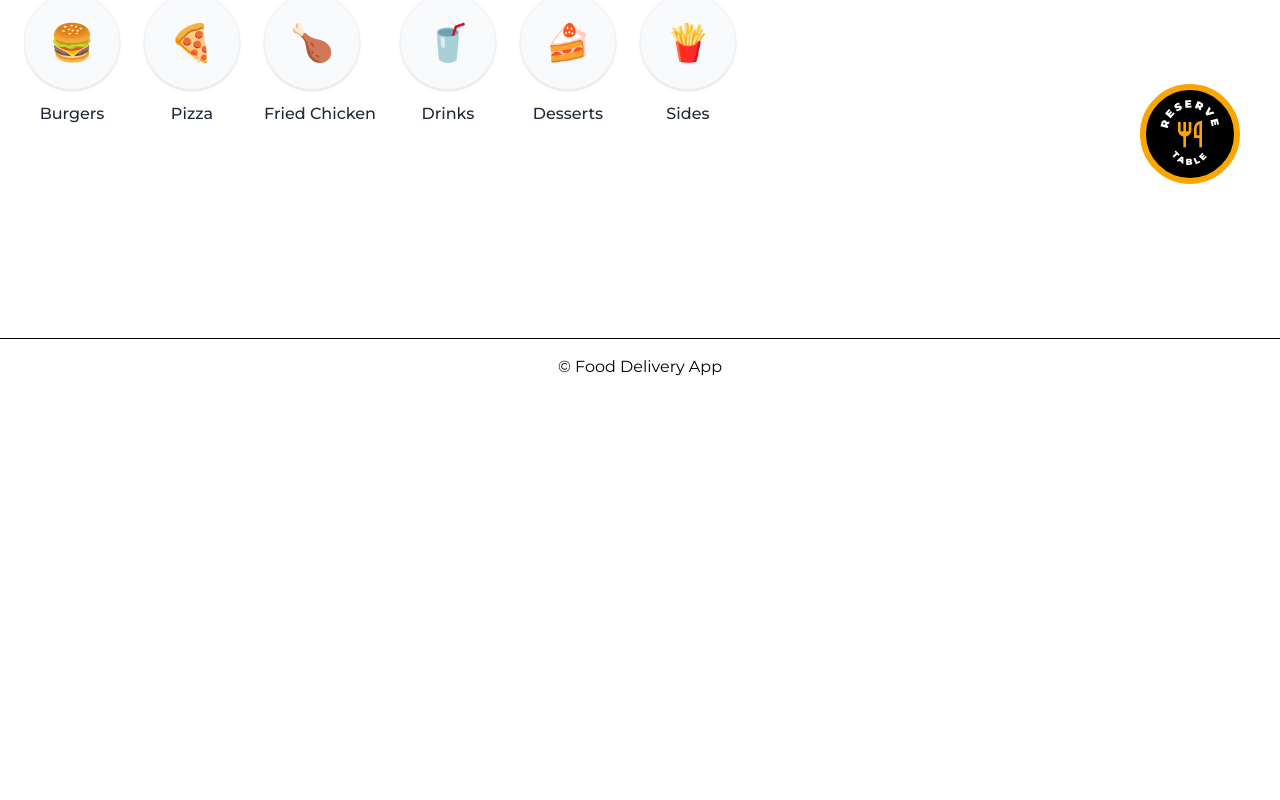
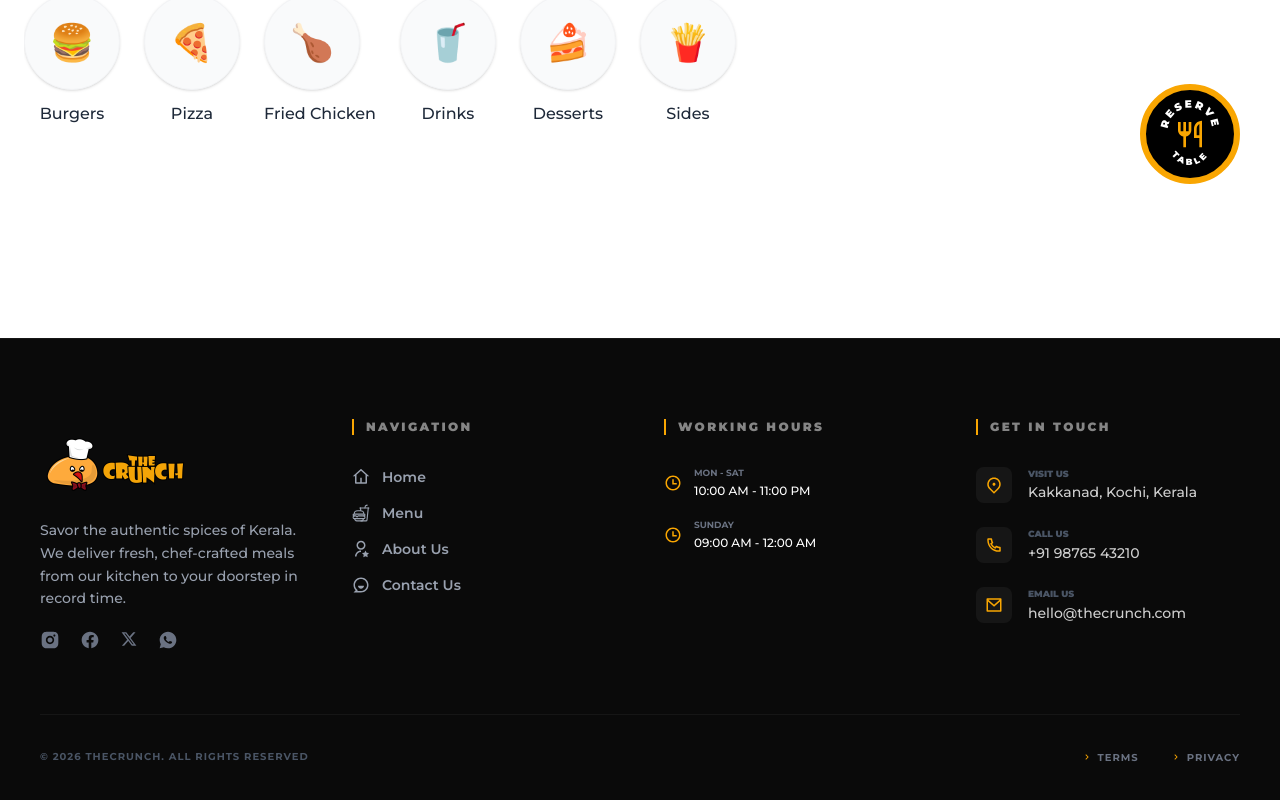
Before and after one commit to Nived11/Restaurant_APP, a React (Vite) app in the folder front-end/: page / in a window 1280 px wide. Shown: the part 576-1376 px from the top of the page. Before the commit the page ends 971 px from the top, so only its background shows below. Built offline with nearby package versions, Linux system fonts and the light colour scheme.

Commit message:
footer Done

```diff
--- a/front-end/src/components/common/Footer.jsx
+++ b/front-end/src/components/common/Footer.jsx
@@ -1,7 +1,157 @@
+import { Link } from "react-router-dom";
+import { SITE_CONFIG } from "../../config/siteConfig";
+import {
+  RiInstagramFill,
+  RiFacebookCircleFill,
+  RiTwitterXFill,
+  RiWhatsappFill,
+  RiMapPin2Line,
+  RiPhoneLine,
+  RiMailLine,
+  RiTimeLine,
+  RiHome4Line,
+  RiUserStarLine,
+  RiChatSmile3Line,
+  RiArrowRightSLine
+} from "react-icons/ri";
+import { IoFastFoodOutline } from "react-icons/io5";
+import Logo from "../../assets/Logo-web.png";
+
 const Footer = () => {
   return (
-    <footer className="p-4 border-t text-center">
-      © Food Delivery App
+    <footer className="bg-[#0A0A0A] text-white pt-12 md:pt-20 pb-32 md:pb-12 border-t border-white/5">
+      <div className="max-w-[1440px] mx-auto px-6 md:px-10">
+
+        {/* Main Footer Grid */}
+        <div className="grid grid-cols-1 sm:grid-cols-2 lg:grid-cols-4 gap-12 border-b border-white/5 pb-12 md:pb-16">
+
+          {/* 1. Brand & About */}
+          <div className="flex flex-col ">
+            <Link to="/" className="inline-block group">
+              <img
+                src={Logo}
+               alt={`${SITE_CONFIG.appName} Logo`}
+                className="h-18 md:h-25 w-auto object-contain transition-all duration-300 group-hover:drop-shadow-[0_0_8px_rgba(255,255,255,0.2)]"
+              />
+            </Link>
+            <p className="text-gray-400 text-xs md:text-sm leading-relaxed font-medium max-w-xs">
+              Savor the authentic spices of Kerala. We deliver fresh, chef-crafted meals from our kitchen to your doorstep in record time.
+            </p>
+            {/* Social Icons */}
+            <div className="flex gap-5 pt-5">
+              <a href={SITE_CONFIG.socials.instagram} className="text-gray-500 hover:text-[#E4405F] transition-all transform hover:-translate-y-1"><RiInstagramFill size={20} /></a>
+              <a href={SITE_CONFIG.socials.facebook} className="text-gray-500 hover:text-[#1877F2] transition-all transform hover:-translate-y-1"><RiFacebookCircleFill size={20} /></a>
+              <a href={SITE_CONFIG.socials.twitter} className="text-gray-500 hover:text-white transition-all transform hover:-translate-y-1"><RiTwitterXFill size={18} /></a>
+              <a href={SITE_CONFIG.socials.whatsapp} className="text-gray-500 hover:text-[#25D366] transition-all transform hover:-translate-y-1"><RiWhatsappFill size={20} /></a>
+            </div>
+          </div>
+
+          {/* 2. Navigation */}
+          <div>
+            <h4 className="text-[10px] md:text-xs font-black uppercase tracking-[0.2em] text-white/50 mb-6 md:mb-8 border-l-2 border-primary pl-3">
+               Navigation
+            </h4>
+            <ul className="space-y-4 text-gray-400">
+              {[
+                { name: "Home", path: "/", icon: <RiHome4Line /> },
+                { name: "Menu", path: "/menu", icon: <IoFastFoodOutline /> },
+                { name: "About Us", path: "/about", icon: <RiUserStarLine /> },
+                { name: "Contact Us", path: "/contact", icon: <RiChatSmile3Line /> },
+              ].map((link) => (
+                <li key={link.name}>
+                  <Link to={link.path} className="flex items-center gap-3 text-xs md:text-sm font-semibold hover:text-primary transition-all group">
+                    <span className="text-base md:text-lg group-hover:scale-110 transition-transform">{link.icon}</span>
+                    <span className="relative">
+                       {link.name}
+                       <span className="absolute bottom-0 left-0 w-0 h-[1px] bg-primary transition-all duration-300 group-hover:w-full"></span>
+                    </span>
+                  </Link>
+                </li>
+              ))}
+            </ul>
+          </div>
+
+          {/* 3. Working Hours */}
+          <div>
+            <h4 className="text-[10px] md:text-xs font-black uppercase tracking-[0.2em] text-white/50 mb-6 md:mb-8 border-l-2 border-primary pl-3">
+               Working Hours
+            </h4>
+            <div className="space-y-5">
+              <div className="flex items-center gap-3">
+                <RiTimeLine className="text-primary shrink-0" size={18} />
+                <div className="text-[11px] md:text-xs">
+                  <p className="text-gray-500 font-bold uppercase text-[9px] mb-1">Mon - Sat</p>
+                  <p className="text-white font-medium">10:00 AM - 11:00 PM</p>
+                </div>
+              </div>
+              <div className="flex items-center gap-3">
+                <RiTimeLine className="text-primary shrink-0" size={18} />
+                <div className="text-[11px] md:text-xs">
+                  <p className="text-gray-500 font-bold uppercase text-[9px] mb-1">Sunday</p>
+                  <p className="text-white font-medium">09:00 AM - 12:00 AM</p>
+                </div>
+              </div>
+            </div>
+          </div>
+
+          {/* 4. Get In Touch */}
+          <div>
+            <h4 className="text-[10px] md:text-xs font-black uppercase tracking-[0.2em] text-white/50 mb-6 md:mb-8 border-l-2 border-primary pl-3">
+               Get In Touch
+            </h4>
+            <ul className="space-y-6">
+              <li>
+                <a href={SITE_CONFIG.location} target="_blank" rel="noreferrer" className="flex items-start gap-4 group">
+                  <div className="w-9 h-9 rounded-lg bg-white/5 flex items-center justify-center text-primary group-hover:bg-primary group-hover:text-black transition-all shrink-0">
+                    <RiMapPin2Line size={18} />
+                  </div>
+                  <div>
+                    <p className="text-[9px] font-black text-gray-600 uppercase mb-0.5">Visit Us</p>
+                    <p className="text-xs md:text-sm font-medium text-white/80 group-hover:text-white transition-colors leading-snug">{SITE_CONFIG.address}</p>
+                  </div>
+                </a>
+              </li>
+              <li>
+                <a href={`tel:${SITE_CONFIG.phone}`} className="flex items-center gap-4 group">
+                  <div className="w-9 h-9 rounded-lg bg-white/5 flex items-center justify-center text-primary group-hover:bg-primary group-hover:text-black transition-all shrink-0">
+                    <RiPhoneLine size={18} />
+                  </div>
+                  <div>
+                    <p className="text-[9px] font-black text-gray-600 uppercase mb-0.5">Call Us</p>
+                    <p className="text-xs md:text-sm font-medium text-white/80 group-hover:text-white transition-colors">{SITE_CONFIG.phone}</p>
+                  </div>
+                </a>
+              </li>
+              <li>
+                <a href={`mailto:${SITE_CONFIG.email}`} className="flex items-center gap-4 group">
+                  <div className="w-9 h-9 rounded-lg bg-white/5 flex items-center justify-center text-primary group-hover:bg-primary group-hover:text-black transition-all shrink-0">
+                    <RiMailLine size={18} />
+                  </div>
+                  <div>
+                    <p className="text-[9px] font-black text-gray-600 uppercase mb-0.5">Email Us</p>
+                    <p className="text-xs md:text-sm font-medium text-white/80 group-hover:text-white transition-colors">{SITE_CONFIG.email}</p>
+                  </div>
+                </a>
+              </li>
+            </ul>
+          </div>
+        </div>
+
+        {/* Bottom Bar */}
+        <div className="mt-8 flex flex-col md:flex-row justify-between items-center gap-6">
+          <p className="text-[9px] md:text-[10px] font-bold text-gray-600 uppercase tracking-widest text-center md:text-left leading-loose">
+            &copy; 2026 TheCrunch. All rights reserved
+          </p>
+          <div className="flex gap-6 md:gap-8 text-[9px] md:text-[10px] font-bold text-gray-500 uppercase tracking-widest">
+            <a href="#" className="hover:text-white transition-colors flex items-center gap-1.5 group">
+              <RiArrowRightSLine className="text-primary group-hover:translate-x-1 transition-transform" /> Terms
+            </a>
+            <a href="#" className="hover:text-white transition-colors flex items-center gap-1.5 group">
+              <RiArrowRightSLine className="text-primary group-hover:translate-x-1 transition-transform" /> Privacy
+            </a>
+          </div>
+        </div>
+      </div>
     </footer>
   );
 };
--- a/front-end/src/components/common/Header.jsx
+++ b/front-end/src/components/common/Header.jsx
@@ -61,6 +61,23 @@ const Header = () => {
     setSearchOpen(false);
     setSearchQuery("");
   };
+
+  // Handle click outside search bar
+  useEffect(() => {
+    const handleClickOutside = (event) => {
+      if (searchRef.current && !searchRef.current.contains(event.target)) {
+        handleCloseSearch();
+      }
+    };
+
+    if (searchOpen) {
+      document.addEventListener("mousedown", handleClickOutside);
+    }
+
+    return () => {
+      document.removeEventListener("mousedown", handleClickOutside);
+    };
+  }, [searchOpen]);
 
   // Bottom Nav Config
   const mobileNavLinks = [
@@ -220,11 +237,11 @@ const Header = () => {
             </nav>
 
             <div className="flex items-center gap-1 md:gap-3 lg:gap-6 shrink-0 relative">
-              <div ref={searchRef} className="flex items-center justify-end">
-                {!searchOpen && <button onClick={() => setSearchOpen(true)} className="p-2 lg:p-3 hover:bg-gray-100 rounded-full text-gray-700 transition-all active:scale-90"><Search size={20} className="lg:size-[23px] text-black/80" /></button>}
+              <div ref={searchRef} className="flex items-center justify-center relative">
+                {!searchOpen && <button onClick={() => setSearchOpen(true)} className="cursor-pointer p-2 lg:p-3 hover:bg-gray-100 rounded-full text-gray-700 transition-all active:scale-90"><Search size={20} className="lg:size-[23px] text-black/80" /></button>}
                 <AnimatePresence>
                   {searchOpen && (
-                    <motion.div initial={{ width: 0, opacity: 0 }} animate={{ width: "clamp(200px, 30vw, 350px)", opacity: 1 }} exit={{ width: 0, opacity: 0 }} className="absolute right-0 top-1/2 -translate-y-1/2 flex items-center bg-white rounded-full px-4 py-2 border-2 border-primary shadow-xl z-50 overflow-hidden">
+                    <motion.div initial={{ width: 0, opacity: 0 }} animate={{ width: "clamp(200px, 30vw, 350px)", opacity: 1 }} exit={{ width: 0, opacity: 0 }} className=" absolute right-0 top-1/2 -translate-y-1/2 flex items-center bg-white rounded-full px-4 py-2 border-2 border-primary shadow-xl z-50 overflow-hidden">
                       <Search size={18} className="text-black/80 shrink-0 mr-2" />
                       <input type="text" placeholder="Search..." className="bg-transparent outline-none text-xs lg:text-sm w-full font-semibold" value={searchQuery} onChange={(e) => setSearchQuery(e.target.value)} autoFocus />
                       <button onClick={handleCloseSearch} className="shrink-0 p-1 hover:bg-gray-100 rounded-full ml-1"><X size={14} /></button>
--- /dev/null
+++ b/front-end/src/config/siteConfig.js
@@ -0,0 +1,13 @@
+export const SITE_CONFIG = {
+  appName: "The Crunch",
+  email: "hello@thecrunch.com",
+  phone: "+91 98765 43210",
+  address: "Kakkanad, Kochi, Kerala",
+  location:"https://maps.google.com?q=Kakkanad,+Kochi,+Kerala",
+  socials: {
+    instagram: "https://instagram.com/thecrunch",
+    facebook: "https://facebook.com/thecrunch",
+    twitter: "https://twitter.com/thecrunch",
+    whatsapp: "https://wa.me/919876543210"
+  }
+};
```
